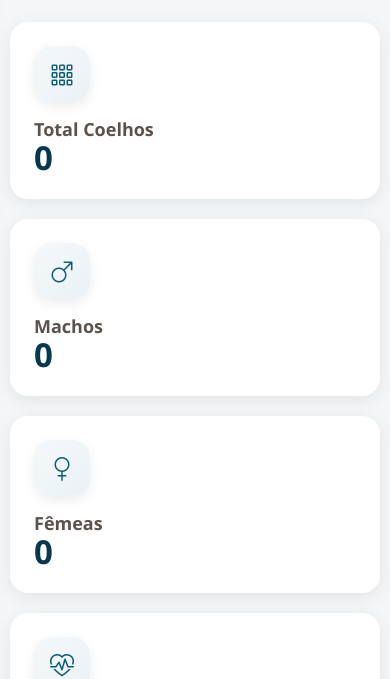
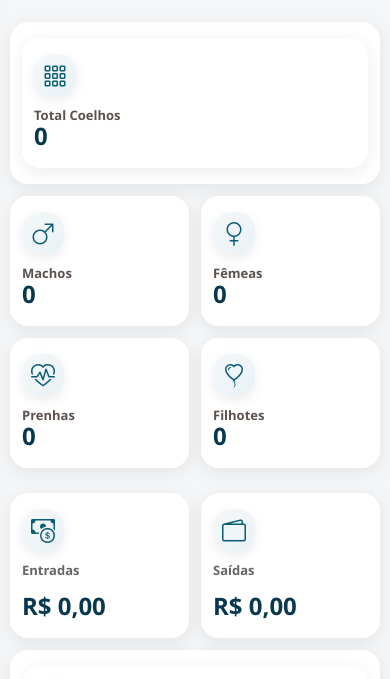
Before and after one commit to kauanzxzx/vincent-criatorio, a plain HTML site: page frontend/index.html in a window 390 px wide. Shown: the part 121-800 px from the top of the page. Drawn offline with nearby package versions, Linux system fonts and the light colour scheme; no server answers.

Commit message:
Atualiza posições dos cards vs. Mobile

```diff
--- a/frontend/css/style.css
+++ b/frontend/css/style.css
@@ -795,3 +795,78 @@ td[data-label="Ações"]::before{
     transition:.25s;
 
 }
+
+@media(max-width:768px){
+
+    .cards,
+    .cards-financeiro,
+    .cards-vendas{
+
+        grid-template-columns:
+        repeat(2, 1fr);
+
+        gap:12px;
+
+    }
+
+    .card,
+    .card-fin,
+    .card-venda{
+
+        padding:16px 12px;
+
+        min-height:130px;
+
+    }
+
+    .card h3,
+    .card-fin h3,
+    .card-venda h3{
+
+        font-size:13px;
+
+    }
+
+    .card span,
+    .card-fin span,
+    .card-venda span{
+
+        font-size:24px;
+
+    }
+
+    .card-icon{
+
+        width:42px;
+
+        height:42px;
+
+        font-size:20px;
+
+        margin-bottom:10px;
+
+    }
+
+}
+
+@media(max-width:768px){
+
+    .cards{
+
+        display:grid;
+
+        grid-template-columns:
+        repeat(2, 1fr);
+
+        gap:12px;
+
+    }
+
+    .card-destaque{
+
+        grid-column:
+        1 / -1;
+
+    }
+
+}
--- a/frontend/index.html
+++ b/frontend/index.html
@@ -50,14 +50,14 @@ onclick="abrirMenu()">
     <h1>Dashboard Geral</h1>
 
     <div class="cards">
-
+        <div class="card card-destaque">
         <div class="card">
             <div class="card-icon">
             <i class="bi bi-grid-3x3-gap"></i>
         </div>
             <h3>Total Coelhos</h3>
             <span id="totalCoelhos">0</span>
-        </div>
+        </div></div>
 
         <div class="card">
             <div class="card-icon">
@@ -111,13 +111,16 @@ onclick="abrirMenu()">
             <span id="saidas">R$ 0,00</span>
         </div>
 
+        <div class="card card-destaque">
+
         <div class="card-fin">
+
             <div class="card-icon">
             <i class="bi bi-bank"></i>
         </div>
             <h3>Saldo Atual</h3>
             <span id="saldo">R$ 0,00</span>
-        </div>
+        </div></div>
 
     </div>
 
```
Also changed, not shown: frontend/coelhos.html (+2 -1 lines), frontend/financeiro.html (+2 -1 lines).
